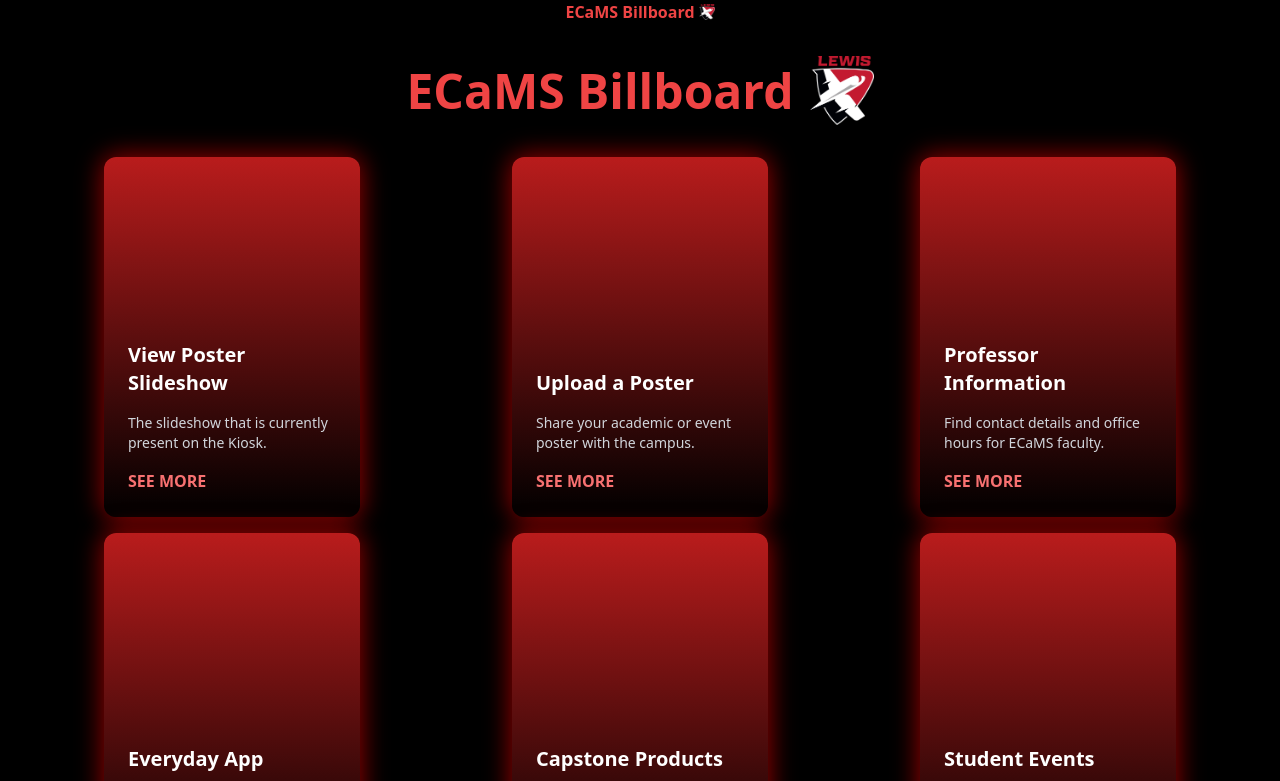
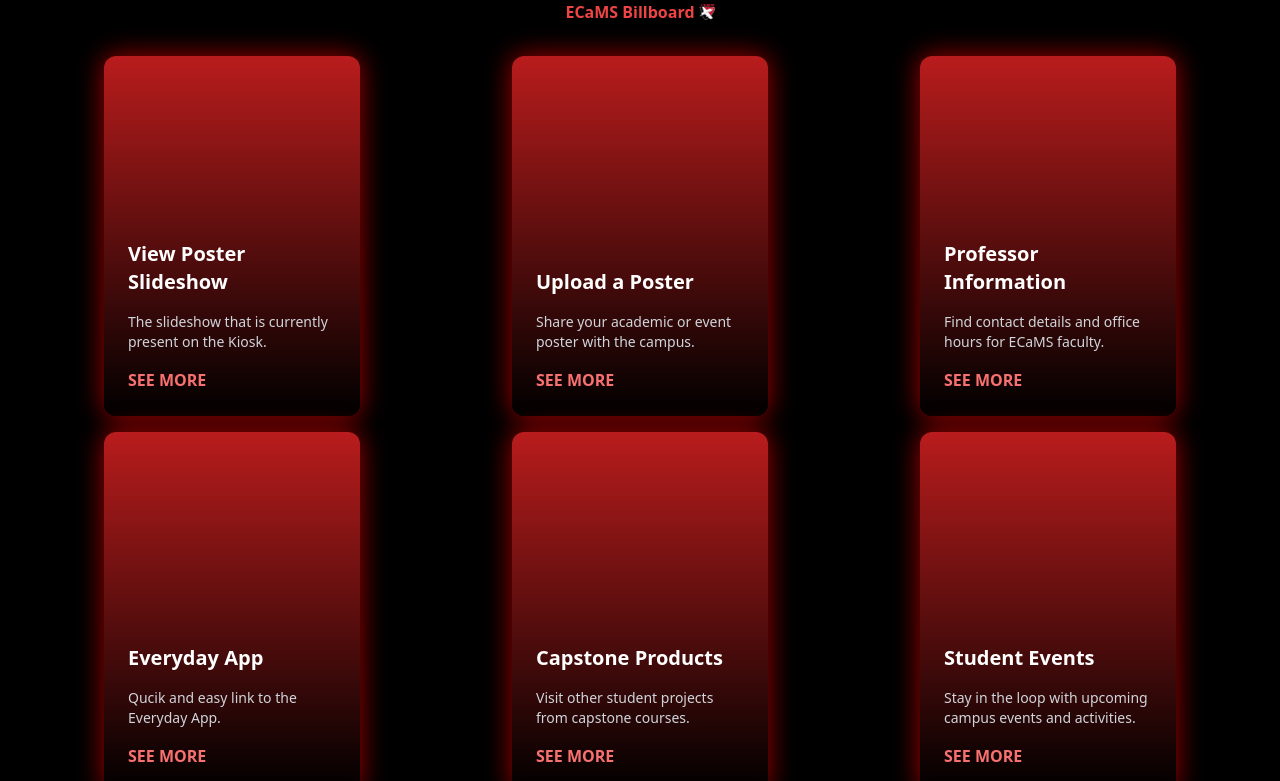
Before and after one commit to ECaMS-Billboard/ecams-billboard, a React (Create React App) app: page / in a window 1280 px wide. Shown: the top 781 px of the page. Built offline with nearby package versions, Linux system fonts and the light colour scheme; the HTML template or start-up script is replaced by a standard one.

Commit message:
Removed Second Title on Home Page

```diff
--- a/src/pages/Home.js
+++ b/src/pages/Home.js
@@ -4,11 +4,6 @@ import { Link } from 'react-router-dom';
 function Home({ links }) {
   return (
     <div className="min-h-screen bg-black p-8">
-      <div className="flex items-center justify-center gap-4 mb-8">
-        <h1 className="text-red-500 text-5xl font-extrabold text-center">ECaMS Billboard</h1>
-        <img className="w-16" src="lewis_logo.png" alt="Lewis Logo" />
-      </div>
-
       <div className="grid grid-cols-2 lg:grid-cols-3 2xl:grid-cols-4 gap-4 lg:gap-x-2 place-items-center">
         {links.map((link, index) => (
           <Link
```
